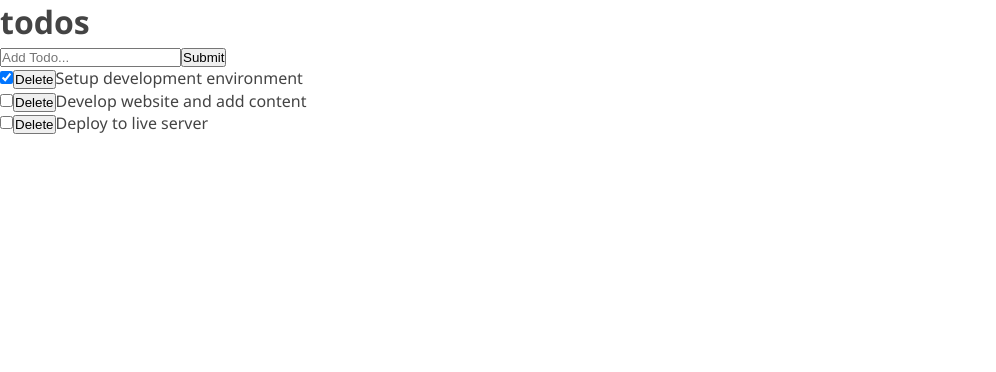
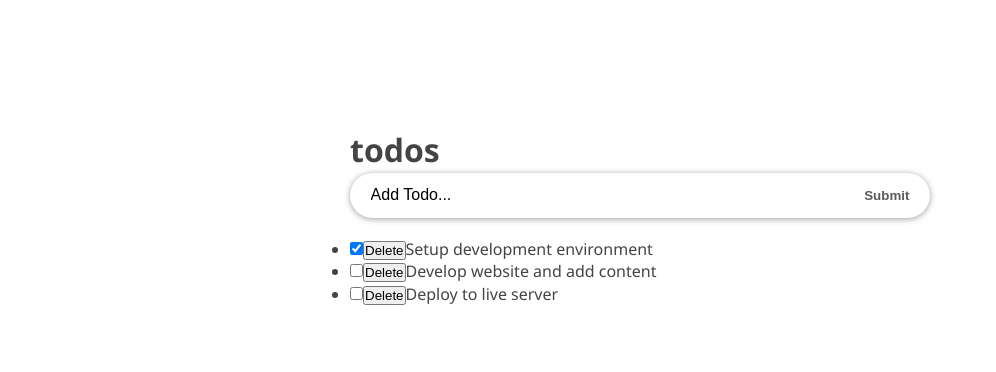
Before and after one commit to MCBTay/react-todo-app, a React app: page / in a window 1280 px wide. Shown: the whole page, without its empty margins (0-996 px from the left). Built offline with nearby package versions, Linux system fonts and the light colour scheme.

Commit message:
adding base styles in App.css

```diff
--- a/src/App.css
+++ b/src/App.css
@@ -11,3 +11,55 @@ body {
   background: #fff;
   height: 100vh;
 }
+
+.container {
+  display: flex;
+  flex-direction: column;
+  justify-content: center;
+  align-items: center;
+  max-width: 600px;
+  margin: 0 auto;
+}
+
+.inner {
+  width: 100%;
+  padding: 8rem 10px 4rem;
+}
+
+.form-container {
+  width: 100%;
+  margin-bottom: 20px;
+  display: flex;
+  border-radius: calc(0.5 * 100px);
+  box-shadow: 0 1px 6px 0 rgba(0, 0, 0, 0.38);
+  justify-content: space-evenly;
+}
+
+.input-text {
+  font-size: 1rem;
+  font-weight: 400;
+  width: 85%;
+  padding-right: 5px;
+  padding-left: 10px;
+  border-radius: calc(0.5 * 100px);
+}
+
+.input-text::placeholder {
+  color: #000;
+}
+
+.input-submit {
+  background: transparent;
+  color: #5b5b5b;
+  text-transform: capitalize;
+  cursor: pointer;
+  font-weight: 600;
+  margin-right: 10px;
+}
+
+.input-text,
+.input-submit {
+  height: 45px;
+  outline: none;
+  border: none;
+}
```
